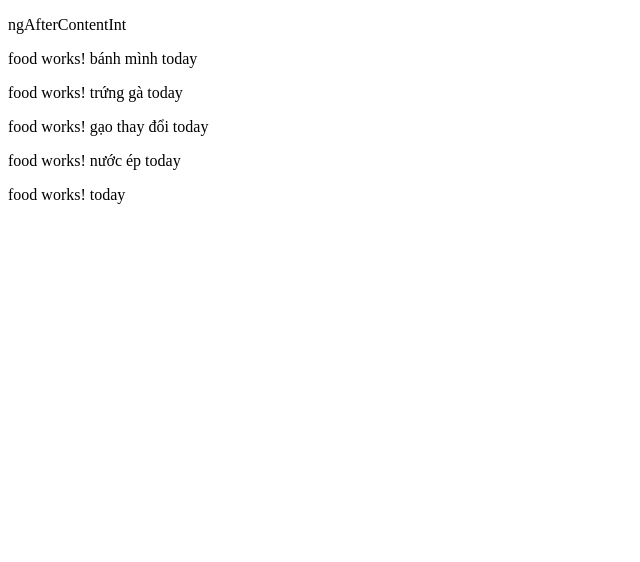
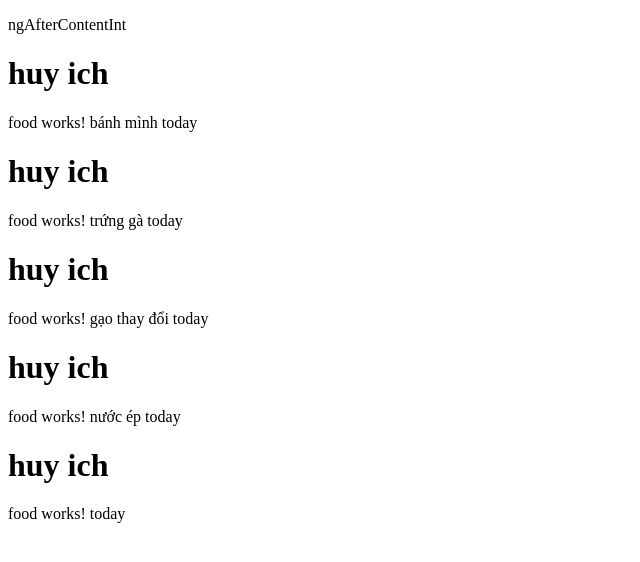
Before and after one commit to IchDev08/ngAfterContentInit, an Angular app: page / in a window 1280 px wide. Shown: the top 562 px of the page, without its empty margins (0-640 px from the left). Built offline with nearby package versions, Linux system fonts and the light colour scheme.

Commit message:
[ngAfterContentChecked]: - khác với AfterViewInit

```diff
--- a/src/app/foods/foods.component.html
+++ b/src/app/foods/foods.component.html
@@ -1 +1,2 @@
+<h1>{{ngo}}</h1>
 <ng-content></ng-content>
--- a/src/app/foods/foods.component.ts
+++ b/src/app/foods/foods.component.ts
@@ -1,15 +1,28 @@
-import {Component, ContentChild, AfterContentInit, AfterContentChecked, ContentChildren, QueryList} from '@angular/core';
-import { CommonModule } from '@angular/common';
+import {
+  AfterContentChecked,
+  AfterContentInit,
+  AfterViewInit,
+  AfterViewChecked,
+  ChangeDetectionStrategy,
+  Component,
+  ContentChild,
+  ContentChildren,
+  QueryList
+} from '@angular/core';
+import {CommonModule} from '@angular/common';
 import {FoodComponent} from "../food/food.component";
 
 @Component({
   selector: 'app-foods',
   standalone: true,
+  changeDetection: ChangeDetectionStrategy.OnPush,
   imports: [CommonModule],
   templateUrl: './foods.component.html',
   styleUrl: './foods.component.css'
 })
-export class FoodsComponent implements AfterContentInit, AfterContentChecked {
+export class FoodsComponent implements AfterContentInit, AfterContentChecked, AfterViewInit, AfterViewChecked {
+
+  ngo = 'huy ich'
 
   @ContentChild(FoodComponent) foodCmp!: FoodComponent
 
@@ -26,7 +39,15 @@ export class FoodsComponent implements AfterContentInit, AfterContentChecked {
   }
 
   ngAfterContentChecked() {
-    console.log('s')
+    // console.log('s')
+  }
+
+  ngAfterViewInit() {
+    this.ngo = 'ihc'
+  }
+
+  ngAfterViewChecked() {
+
   }
 
 }
```
